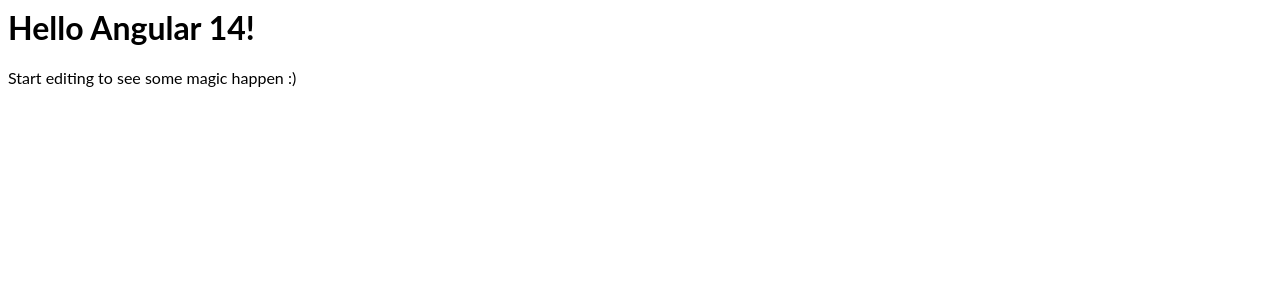
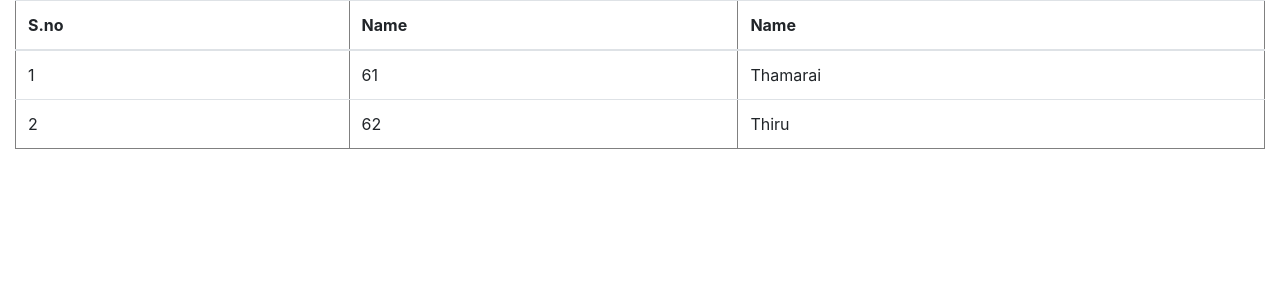
Before and after one commit to thamarais16/angular-ivy-qs7avm, an Angular app: page / in a window 1280 px wide. Shown: the top 300 px of the page. Built offline with nearby package versions, Linux system fonts and the light colour scheme.

Commit message:
6 files modified

```diff
--- a/src/app/app.component.html
+++ b/src/app/app.component.html
@@ -1,4 +1,25 @@
-<hello name="{{ name }}"></hello>
-<p>
-  Start editing to see some magic happen :)
-</p>
+<div class="container col-12">
+
+  <div class="table-responsive" *ngIf="(product | async) as products; else elB">
+    <table border="1" class="table">
+      <thead>
+        <tr>
+          <th>S.no</th>
+          <th>Name</th>
+          <th>Name</th>
+        </tr>
+      </thead>
+      <tbody>
+        <tr *ngFor="let product of products; let i = index; let o = odd; trackBy: trackByFn">
+          <td>{{i+1}}</td>
+          <td>{{product.id}}</td>
+          <td>{{product.name}}</td>
+        </tr>
+      </tbody>
+    </table>
+  </div>
+
+  <ng-template #elB>
+    <em>Please Wait the Data is processing</em>
+  </ng-template>
+</div>
--- a/src/app/app.component.ts
+++ b/src/app/app.component.ts
@@ -1,10 +1,36 @@
-import { Component, VERSION } from '@angular/core';
+import { Component, VERSION, ChangeDetectionStrategy } from '@angular/core';
+import { ProductService } from './product-service';
+import { Product } from './product';
+import { Observable, pipe } from 'rxjs';
+import { shareReplay } from 'rxjs/operators';
 
 @Component({
   selector: 'my-app',
   templateUrl: './app.component.html',
-  styleUrls: [ './app.component.css' ]
+  styleUrls: [ './app.component.css' ],
+  providers: [ ProductService ],
+  changeDetection: ChangeDetectionStrategy.Default
 })
 export class AppComponent  {
   name = 'Angular ' + VERSION.major;
+  public product: Observable<Product[]>;
+
+  constructor(
+    private productService: ProductService,
+  ){}
+
+  ngOnInit(){
+    this.product = new Observable(resolve => {
+      setTimeout(()=> {
+        resolve.next(this.productService.getProducts());
+      }, 5000);
+    })
+
+    this.product.subscribe(data => {return data});
+  }
+
+  trackByFn(index, item){
+    return item.id;
+  }
+
 }
--- a/src/app/app.module.ts
+++ b/src/app/app.module.ts
@@ -9,6 +9,7 @@
 @NgModule({
   imports:      [ BrowserModule, FormsModule ],
   declarations: [ AppComponent, HelloComponent ],
+  providers: [ Logger ],
   bootstrap:    [ AppComponent ]
 })
 export class AppModule { }
--- a/src/app/log.ts
+++ b/src/app/log.ts
@@ -1,5 +1,5 @@
 export class Logger {
-  public static log(message: any){
+  public log(message: any){
     console.log(message);
   }
 }
--- a/src/app/product-service.ts
+++ b/src/app/product-service.ts
@@ -1,11 +1,23 @@
 import { Injectable } from "@angular/core";
+import { Product } from "./product";
 import { Logger } from "./log";
 
 @Injectable()
 export class ProductService {
   constructor(
-    private log: Logger,
+    private logger: Logger,
   ){
 
   }
+
+  getProducts(){
+    let product: Product[];
+
+    product = [
+      new Product("Thamarai", 61),
+      new Product("Thiru", 62)
+    ]
+    this.logger.log(product);
+    return product;
+  }
 }
--- a/src/index.html
+++ b/src/index.html
@@ -1 +1,13 @@
-<my-app>loading</my-app>
+<!DOCTYPE html>
+<html>
+  <head>
+    <title>Agular</title>
+    <link rel="stylesheet" href="https://maxcdn.bootstrapcdn.com/bootstrap/4.5.2/css/bootstrap.min.css">
+    <script src="https://ajax.googleapis.com/ajax/libs/jquery/3.5.1/jquery.min.js"></script>
+    <script src="https://cdnjs.cloudflare.com/ajax/libs/popper.js/1.16.0/umd/popper.min.js"></script>
+    <script src="https://maxcdn.bootstrapcdn.com/bootstrap/4.5.2/js/bootstrap.min.js"></script>
+  </head>
+  <body>
+    <my-app>loading</my-app>
+  </body>
+</html>
```
